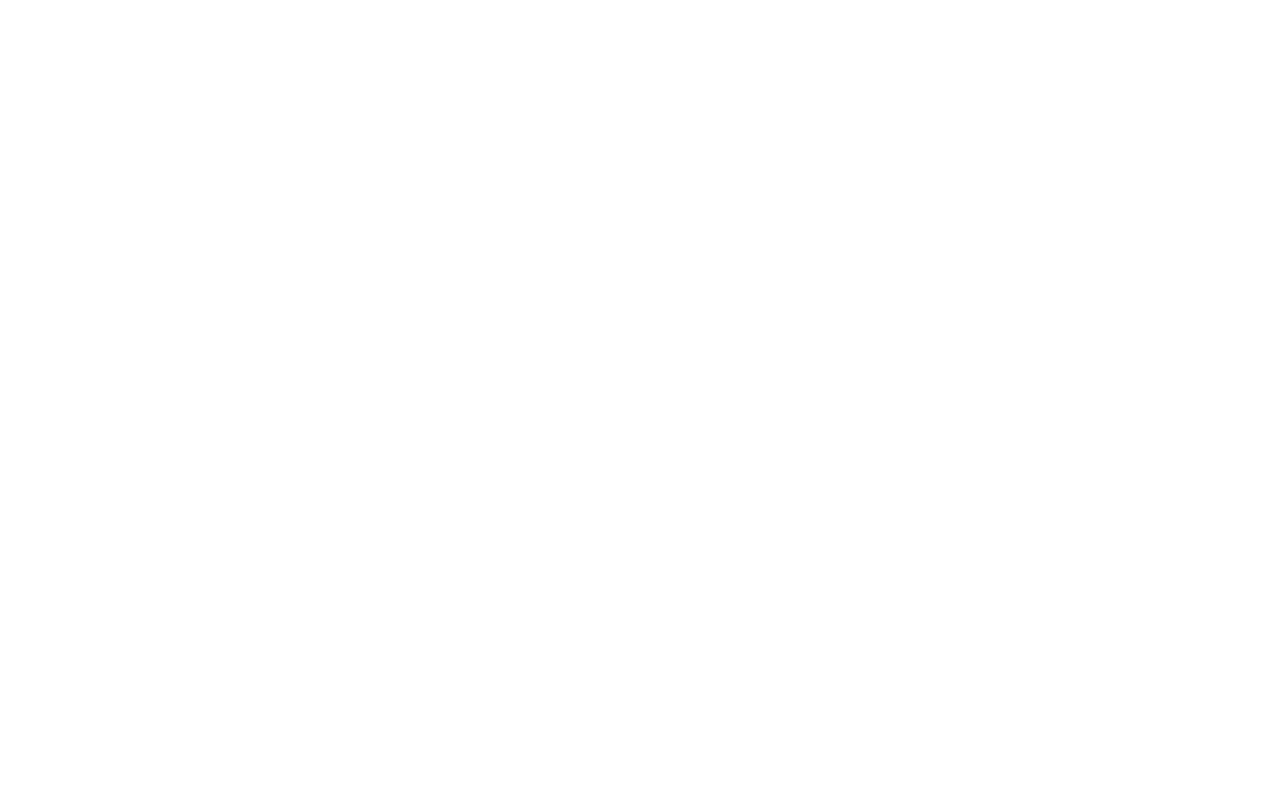
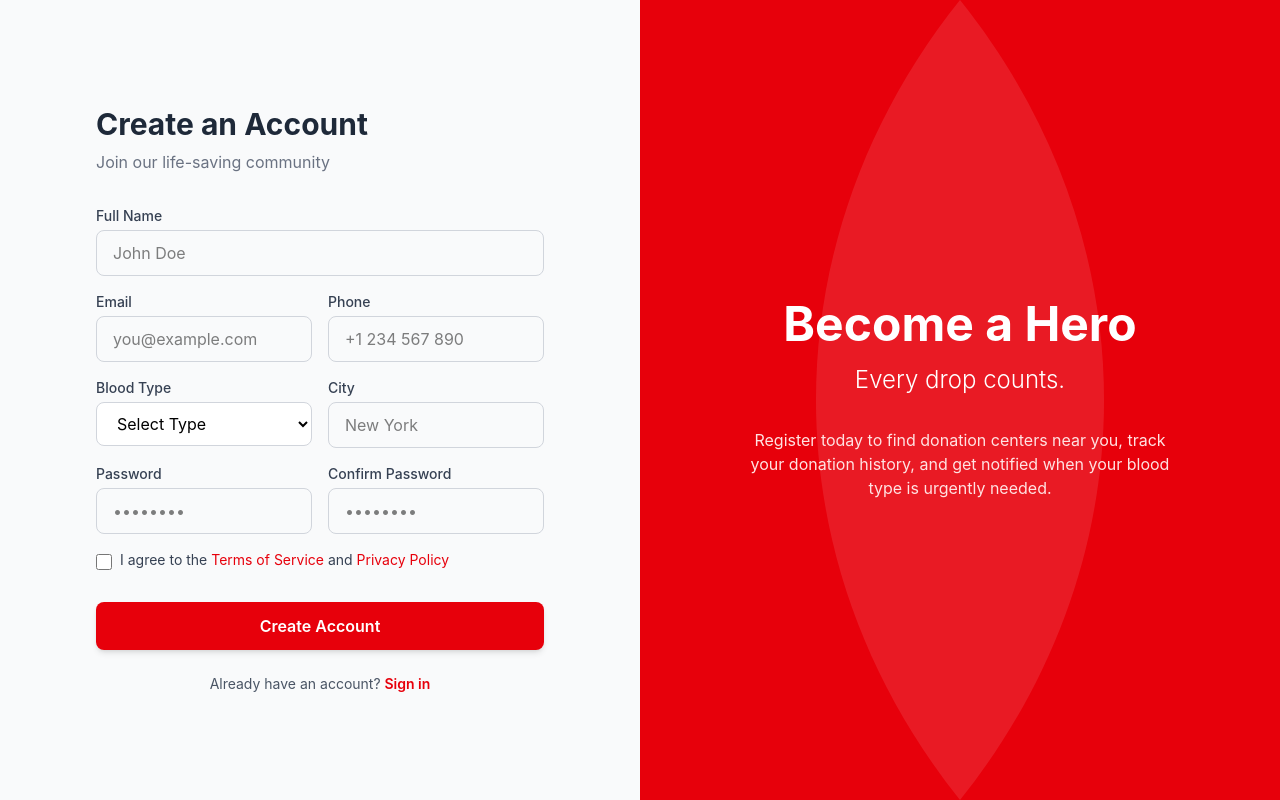
Before and after one commit to Abhijith314/blood_donation, a React (Vite) app: page /register in a window 1280 px wide. Before the commit this address had no page. Built offline with nearby package versions, Linux system fonts and the light colour scheme.

Commit message:
Create registeration form

```diff
--- a/src/App.jsx
+++ b/src/App.jsx
@@ -1,6 +1,7 @@
 import React from 'react'
 import { BrowserRouter as Router, Routes, Route } from 'react-router-dom';
 import LoginPage from './pages/auth/LoginPage';
+import RegistrationPage from './pages/auth/RegisterPage';
 
 const App = () => {
   return (
@@ -8,6 +9,7 @@
       <div className="App">
         <Routes>
           <Route path="/login" element={<LoginPage />} />
+          <Route path="/register" element={<RegistrationPage />} />
         </Routes>
       </div>
     </Router>
--- a/src/pages/auth/RegisterPage.jsx
+++ b/src/pages/auth/RegisterPage.jsx
@@ -0,0 +1,182 @@
+import React, { useState } from 'react';
+
+const RegistrationPage = () => {
+  const [formData, setFormData] = useState({
+    fullName: '',
+    email: '',
+    password: '',
+    confirmPassword: '',
+    bloodType: '',
+    phone: '',
+    city: '',
+    agreeToTerms: false,
+  });
+
+  const handleChange = (e) => {
+    const { name, value, type, checked } = e.target;
+    setFormData((prev) => ({
+      ...prev,
+      [name]: type === 'checkbox' ? checked : value,
+    }));
+  };
+
+  const handleSubmit = (e) => {
+    e.preventDefault();
+    if (formData.password !== formData.confirmPassword) {
+      alert("Passwords don't match!");
+      return;
+    }
+    // Handle registration logic here
+    console.log('Registration submitted:', formData);
+  };
+
+  return (
+    <div className="min-h-screen flex flex-col md:flex-row bg-gray-50">
+      {/* Left Side - Registration Form */}
+      <div className="md:w-1/2 flex items-center justify-center p-6 md:p-12 order-2 md:order-1">
+        <div className="w-full max-w-md">
+          <div className="mb-8">
+            <h2 className="text-3xl font-bold text-gray-800">Create an Account</h2>
+            <p className="text-gray-500 mt-2">Join our life-saving community</p>
+          </div>
+
+          <form onSubmit={handleSubmit} className="space-y-4">
+            {/* Full Name */}
+            <div>
+              <label htmlFor="fullName" className="block text-sm font-medium text-gray-700 mb-1">Full Name</label>
+              <input
+                id="fullName" name="fullName" type="text" required
+                value={formData.fullName} onChange={handleChange}
+                className="w-full px-4 py-2.5 rounded-lg border border-gray-300 focus:ring-2 focus:ring-red-500 focus:border-transparent outline-none transition-all"
+                placeholder="John Doe"
+              />
+            </div>
+
+            {/* Email & Phone */}
+            <div className="grid grid-cols-1 md:grid-cols-2 gap-4">
+              <div>
+                <label htmlFor="email" className="block text-sm font-medium text-gray-700 mb-1">Email</label>
+                <input
+                  id="email" name="email" type="email" required
+                  value={formData.email} onChange={handleChange}
+                  className="w-full px-4 py-2.5 rounded-lg border border-gray-300 focus:ring-2 focus:ring-red-500 focus:border-transparent outline-none transition-all"
+                  placeholder="you@example.com"
+                />
+              </div>
+              <div>
+                <label htmlFor="phone" className="block text-sm font-medium text-gray-700 mb-1">Phone</label>
+                <input
+                  id="phone" name="phone" type="tel" required
+                  value={formData.phone} onChange={handleChange}
+                  className="w-full px-4 py-2.5 rounded-lg border border-gray-300 focus:ring-2 focus:ring-red-500 focus:border-transparent outline-none transition-all"
+                  placeholder="+1 234 567 890"
+                />
+              </div>
+            </div>
+
+            {/* Blood Type & City */}
+            <div className="grid grid-cols-1 md:grid-cols-2 gap-4">
+              <div>
+                <label htmlFor="bloodType" className="block text-sm font-medium text-gray-700 mb-1">Blood Type</label>
+                <select
+                  id="bloodType" name="bloodType" required
+                  value={formData.bloodType} onChange={handleChange}
+                  className="w-full px-4 py-2.5 rounded-lg border border-gray-300 focus:ring-2 focus:ring-red-500 focus:border-transparent outline-none transition-all bg-white"
+                >
+                  <option value="" disabled>Select Type</option>
+                  <option value="A+">A+</option>
+                  <option value="A-">A-</option>
+                  <option value="B+">B+</option>
+                  <option value="B-">B-</option>
+                  <option value="AB+">AB+</option>
+                  <option value="AB-">AB-</option>
+                  <option value="O+">O+</option>
+                  <option value="O-">O-</option>
+                  <option value="Unknown">I don't know</option>
+                </select>
+              </div>
+              <div>
+                <label htmlFor="city" className="block text-sm font-medium text-gray-700 mb-1">City</label>
+                <input
+                  id="city" name="city" type="text" required
+                  value={formData.city} onChange={handleChange}
+                  className="w-full px-4 py-2.5 rounded-lg border border-gray-300 focus:ring-2 focus:ring-red-500 focus:border-transparent outline-none transition-all"
+                  placeholder="New York"
+                />
+              </div>
+            </div>
+
+            {/* Password & Confirm Password */}
+            <div className="grid grid-cols-1 md:grid-cols-2 gap-4">
+              <div>
+                <label htmlFor="password" className="block text-sm font-medium text-gray-700 mb-1">Password</label>
+                <input
+                  id="password" name="password" type="password" required
+                  value={formData.password} onChange={handleChange}
+                  className="w-full px-4 py-2.5 rounded-lg border border-gray-300 focus:ring-2 focus:ring-red-500 focus:border-transparent outline-none transition-all"
+                  placeholder="••••••••"
+                />
+              </div>
+              <div>
+                <label htmlFor="confirmPassword" className="block text-sm font-medium text-gray-700 mb-1">Confirm Password</label>
+                <input
+                  id="confirmPassword" name="confirmPassword" type="password" required
+                  value={formData.confirmPassword} onChange={handleChange}
+                  className="w-full px-4 py-2.5 rounded-lg border border-gray-300 focus:ring-2 focus:ring-red-500 focus:border-transparent outline-none transition-all"
+                  placeholder="••••••••"
+                />
+              </div>
+            </div>
+
+            {/* Terms and Conditions */}
+            <div className="flex items-start mt-4">
+              <input
+                id="agreeToTerms" name="agreeToTerms" type="checkbox" required
+                checked={formData.agreeToTerms} onChange={handleChange}
+                className="h-4 w-4 text-red-600 focus:ring-red-500 border-gray-300 rounded mt-1 cursor-pointer"
+              />
+              <label htmlFor="agreeToTerms" className="ml-2 block text-sm text-gray-700 cursor-pointer">
+                I agree to the <a href="#" className="text-red-600 hover:underline">Terms of Service</a> and <a href="#" className="text-red-600 hover:underline">Privacy Policy</a>
+              </label>
+            </div>
+
+            {/* Submit Button */}
+            <div className="pt-4">
+              <button
+                type="submit"
+                className="w-full bg-red-600 hover:bg-red-700 text-white font-semibold py-3 rounded-lg transition duration-300 shadow-md hover:shadow-lg"
+              >
+                Create Account
+              </button>
+            </div>
+          </form>
+
+          <p className="text-center mt-6 text-gray-600 text-sm">
+            Already have an account?{' '}
+            <a href="/login" className="font-semibold text-red-600 hover:text-red-500">
+              Sign in
+            </a>
+          </p>
+        </div>
+      </div>
+
+      {/* Right Side - Branding / Image */}
+      <div className="md:w-1/2 bg-red-600 text-white flex flex-col justify-center items-center p-8 md:p-12 order-1 md:order-2 relative overflow-hidden">
+        <div className="absolute inset-0 opacity-10">
+          <svg className="w-full h-full" xmlns="http://www.w3.org/2000/svg" viewBox="0 0 100 100" preserveAspectRatio="none">
+            <path d="M50 0 C20 30, 20 70, 50 100 C80 70, 80 30, 50 0 Z" fill="white" />
+          </svg>
+        </div>
+        <div className="relative z-10 text-center max-w-md">
+          <h1 className="text-4xl md:text-5xl font-bold mb-4">Become a Hero</h1>
+          <p className="text-xl md:text-2xl font-light mb-8">Every drop counts.</p>
+          <p className="text-red-100 text-sm md:text-base">
+            Register today to find donation centers near you, track your donation history, and get notified when your blood type is urgently needed.
+          </p>
+        </div>
+      </div>
+    </div>
+  );
+};
+
+export default RegistrationPage;
```
